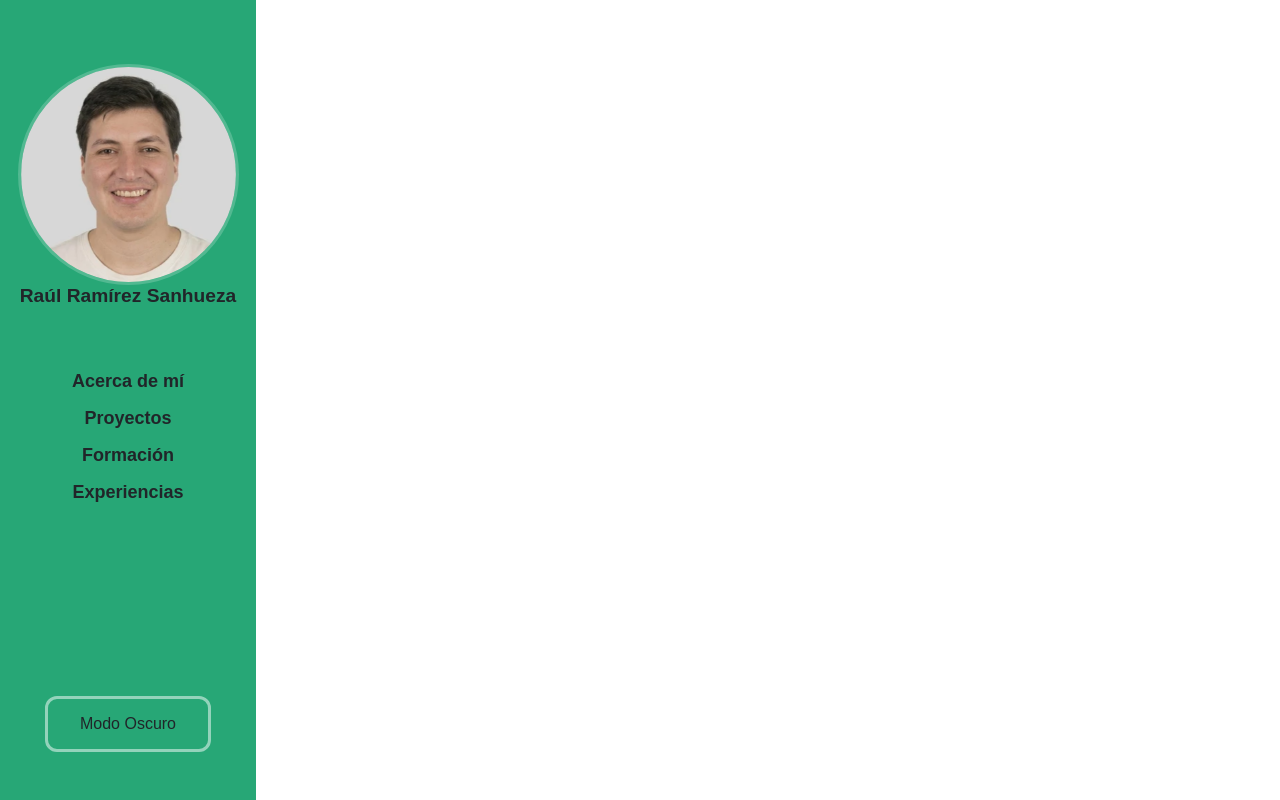
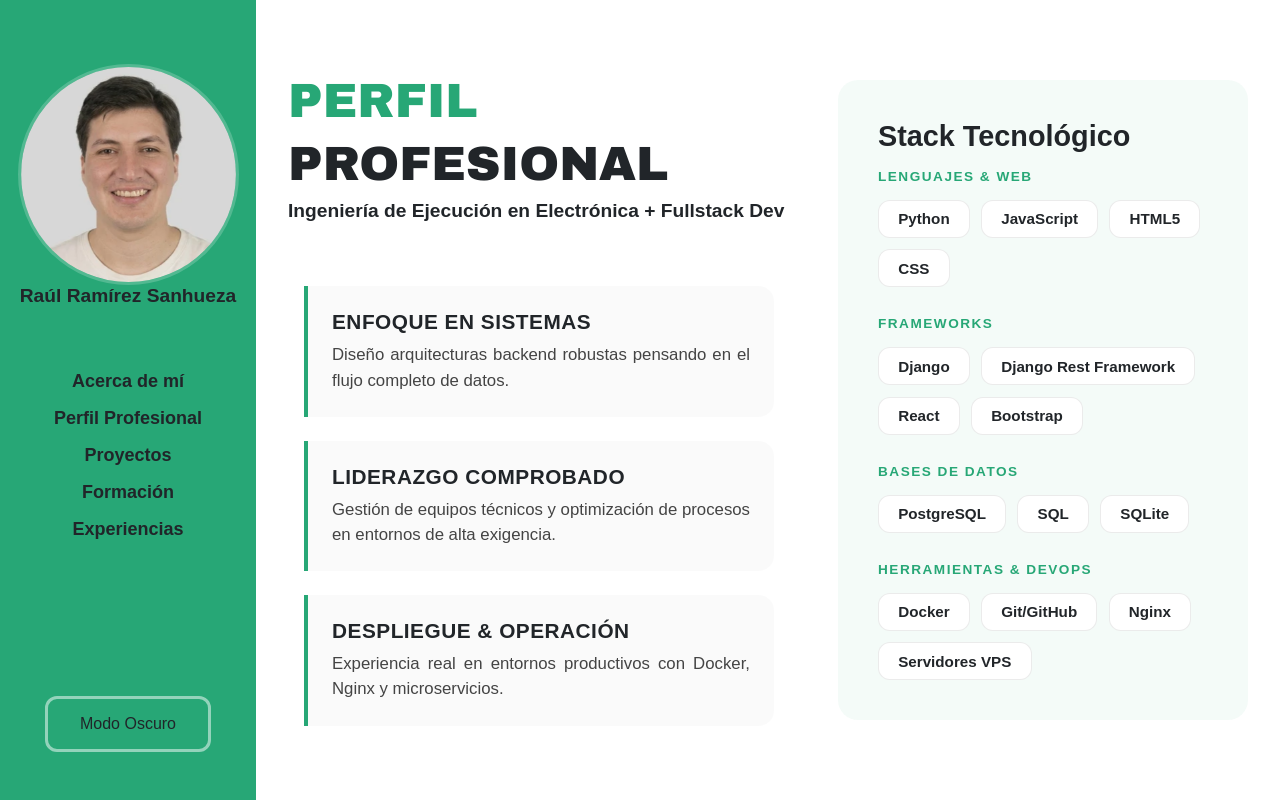
Before and after one commit to raul240sx/raul240sx.github.io, a React (Vite) app: page /expertise in a window 1280 px wide. Built offline with nearby package versions, Linux system fonts and the light colour scheme; a web font is replaced by a local one.

Commit message:
se incluye pagina de expertise

```diff
--- a/src/App.css
+++ b/src/App.css
@@ -8,7 +8,7 @@
 
 .container-section {
   width: 100%;
-  padding: 1rem;
+  padding: 2rem;
   display: flex;
   height: 100vh;
   box-sizing: border-box;
@@ -66,4 +66,11 @@
     margin-left: 0;
   }
 
+  .container-section {
+    display: flex;
+    flex-direction: column;
+    padding: 1rem;
+
+  }
+
 }
--- a/src/App.jsx
+++ b/src/App.jsx
@@ -1,8 +1,9 @@
 import { BrowserRouter as Router, Routes, Route} from 'react-router-dom';
-import HomePage from './pages/HomePage';
-import NavbarDesktop from './components/navbar/NavbarDesktop';
-import NavbarMobile from './components/navbar/NavbarMobile';
-import { ThemeProvider } from './context/ThemeContext';
+import HomePage from './pages/HomePage.jsx';
+import ExpertisePage from './pages/ExpertisePage.jsx'
+import NavbarDesktop from './components/navbar/NavbarDesktop.jsx';
+import NavbarMobile from './components/navbar/NavbarMobile.jsx';
+import { ThemeProvider } from './context/ThemeContext.jsx';
 import './App.css'
 
 function App() {
@@ -17,6 +18,7 @@ function App() {
         <main className='main-content'>
           <Routes>
             <Route path='/' element={<HomePage/>}/>
+            <Route path='/expertise' element={<ExpertisePage/>}/>
           </Routes>
         </main>
 
--- /dev/null
+++ b/src/components/common/CopyButton.css
@@ -0,0 +1,15 @@
+.copy-btn {
+  margin-left: auto;
+  background: var(--primary);
+  color: white;
+  border: none;
+  border-radius: 5px;
+  padding: 0.3rem 0.6rem;
+  cursor: pointer;
+  font-size: 0.8rem;
+  transition: all 0.2s ease;
+}
+
+.copy-btn:hover {
+  background: rgba(39, 167, 118, 0.5);
+}
--- /dev/null
+++ b/src/components/common/CopyButton.jsx
@@ -0,0 +1,33 @@
+import { useState, useRef } from 'react';
+import './CopyButton.css'
+
+
+function CopyButton({ text }) {
+  const [copied, setCopied] = useState(false);
+  const timeoutRef = useRef(null); // guardamos el timeout
+
+  const handleCopy = (e) => {
+    e.stopPropagation();
+    navigator.clipboard.writeText(text);
+
+    setCopied(true);
+
+    if (timeoutRef.current) {
+      clearTimeout(timeoutRef.current);
+    }
+
+    timeoutRef.current = setTimeout(() => {
+      setCopied(false);
+      timeoutRef.current = null; // limpiamos el ref
+    }, 2000);
+  };
+
+
+    return(
+    <button className='copy-btn' onClick={handleCopy}>
+      {copied ? 'Copiado' : 'Copiar'}
+    </button>
+    );
+}
+
+export default CopyButton;
--- a/src/components/navbar/NavbarDesktop.jsx
+++ b/src/components/navbar/NavbarDesktop.jsx
@@ -7,6 +7,7 @@ function NavbarDesktop() {
   const { theme, toggleTheme } = useTheme();
   const navItems = [
     { name: 'Acerca de mí', path: '/' },
+    { name: 'Perfil Profesional', path: '/expertise' },
     { name: 'Proyectos', path: '/projects' },
     { name: 'Formación', path: '/education' },
     { name: 'Experiencias', path: '/experiences' }
--- /dev/null
+++ b/src/pages/ExpertisePage.css
@@ -0,0 +1,90 @@
+.container-section {
+    align-items: center;
+}
+
+
+/* --- LADO IZQUIERDO: VALUE CARDS --- */
+
+.value-cards-container {
+    display: flex;
+    flex-direction: column;
+    gap: 1.5rem;
+    margin-top: 2rem;
+}
+
+.value-card {
+    padding: 1.5rem;
+    border-left: 4px solid var(--primary); /* Una línea sutil para guiar el ojo */
+    background: rgba(0, 0, 0, 0.02);
+    border-radius: 0 15px 15px 0;
+    transition: transform 0.3s ease;
+}
+
+[data-theme='dark'] .value-card {
+    background: rgba(255, 255, 255, 0.02);
+}
+
+.value-card:hover {
+    transform: translateX(10px); /* Efecto sutil al pasar el mouse */
+    background: rgba(39, 167, 118, 0.05);
+}
+
+.value-card h3 {
+    font-size: 1.3rem;
+    color: var(--dark-text);
+    margin-bottom: 0.5rem;
+    text-transform: uppercase;
+    letter-spacing: 0.5px;
+}
+
+.value-card p {
+    font-size: 1.05rem;
+    line-height: 1.5;
+    color: var(--gray-text);
+    margin: 0;
+}
+
+/* --- AJUSTES AL TECH STACK (LADO DERECHO) --- */
+
+.stack-container {
+    display: flex;
+    flex-direction: column;
+    gap: 1.8rem;
+}
+
+.skill-category-title {
+    font-size: 0.85rem;
+    text-transform: uppercase;
+    color: var(--primary);
+    letter-spacing: 1.5px;
+    margin-bottom: 1rem;
+    font-weight: 800;
+}
+
+.tags-grid {
+    display: flex;
+    flex-wrap: wrap;
+    gap: 0.7rem;
+}
+
+.skill-tag {
+    background: var(--white);
+    border: 1px solid rgba(0, 0, 0, 0.08);
+    padding: 0.6rem 1.2rem;
+    border-radius: 12px;
+    font-size: 0.95rem;
+    font-weight: 600;
+    transition: all 0.2s ease;
+}
+
+[data-theme='dark'] .skill-tag {
+    background: #1a242f;
+    border-color: rgba(255, 255, 255, 0.1);
+}
+
+.skill-tag:hover {
+    border-color: var(--primary);
+    background: var(--primary);
+    color: white;
+    box-shadow: 0 5px 15px rgba(39, 167, 118, 0.2);
+}
--- /dev/null
+++ b/src/pages/ExpertisePage.jsx
@@ -0,0 +1,66 @@
+import React from 'react';
+import './ExpertisePage.css'; // Archivo para estilos específicos de esta página
+
+const ExpertisePage = () => {
+  // Buena práctica: Centralizar los datos para que el JSX sea legible
+  const skills = [
+    { category: 'Lenguajes & Web', tools: ['Python', 'JavaScript', 'HTML5', 'CSS'] },
+    { category: 'Frameworks', tools: ['Django', 'Django Rest Framework', 'React', 'Bootstrap'] },
+    { category: 'Bases de Datos', tools: ['PostgreSQL', 'SQL', 'SQLite'] },
+    { category: 'Herramientas & DevOps', tools: ['Docker', 'Git/GitHub', 'Nginx', 'Servidores VPS'] }
+  ];
+
+  return (
+    <div className='expertise-container container-section'>
+      {/* --- LADO IZQUIERDO: RELATO --- */}
+      <div className='expertise-content content-section'>
+        <h1 className='section-title'>
+          <p className='title-first-color'>Perfil</p>
+          <p className='title-second-color'>Profesional</p>
+        </h1>
+
+        <p className='about-subtitle'>Ingeniería de Ejecución en Electrónica + Fullstack Dev</p>
+
+        <div className='info-section'>
+          <div className='value-cards-container'>
+            <div className='value-card'>
+                <h3>Enfoque en Sistemas</h3>
+                <p>Diseño arquitecturas backend robustas pensando en el flujo completo de datos.</p>
+            </div>
+
+            <div className='value-card'>
+                <h3>Liderazgo Comprobado</h3>
+                <p>Gestión de equipos técnicos y optimización de procesos en entornos de alta exigencia.</p>
+            </div>
+
+            <div className='value-card'>
+                <h3>Despliegue & Operación</h3>
+                <p>Experiencia real en entornos productivos con Docker, Nginx y microservicios.</p>
+            </div>
+        </div>
+        </div>
+      </div>
+
+
+      <div className='secondary-info-section'>
+        <h2>Stack Tecnológico</h2>
+        <div className='stack-container'>
+          {skills.map((group, idx) => (
+            <div key={idx} className='skill-group'>
+              <h3 className='skill-category-title'>{group.category}</h3>
+              <div className='tags-grid'>
+                {group.tools.map(tool => (
+                  <span key={tool} className='skill-tag'>
+                    {tool}
+                  </span>
+                ))}
+              </div>
+            </div>
+          ))}
+        </div>
+      </div>
+    </div>
+  );
+};
+
+export default ExpertisePage;
--- a/src/pages/HomePage.css
+++ b/src/pages/HomePage.css
@@ -1,10 +1,24 @@
+/* Contenedor Principal con mejor aire */
 .about-me-container {
-    align-items: center;
+    display: flex;
+    gap: 5rem; /* Espacio generoso entre columnas en lugar de línea */
+    align-items: center; /* Alinea arriba para que el stack no flote en el medio */
+}
+
+/* --- COLUMNA IZQUIERDA (Info) --- */
+.about-me-content {
+    flex: 3;
 }
 
 .section-title {
+    font-family: var(--font-titles);
+    font-size: 4.5rem; /* Un poco más grande para impacto */
+    line-height: 0.9;
+    margin-bottom: 0.5rem;
+    text-transform: uppercase;
     display: flex;
-    gap: 0.5rem;
+    flex-wrap: wrap;
+    gap: 0.8rem;
 }
 
 .about-subtitle {
@@ -16,28 +30,74 @@
 .info-section {
     display: flex;
     flex-direction: column;
-    gap: 1rem;
-    font-size: larger;
+    gap: 1.2rem;
 }
 
-.secondary-info-section {
-    padding-left: 3rem;
+.info-section p {
+    font-size: 1.15rem;
+    line-height: 1.7;
+    color: var(--gray-text);
+    text-align: justify;
 }
 
 
-.secondary-info-section p {
-    font-weight: 800;
-    margin-top: 1rem;
-    margin-bottom: 0.5rem;
+/* --- COLUMNA DERECHA (Stack) --- */
+.secondary-info-section {
+    background: rgba(39, 167, 118, 0.05); /* Fondo muy sutil con tu color primario */
+    padding: 2.5rem;
+    border-radius: 20px;
 }
 
-.secondary-info-section ul {
-    list-style: none;
-    display: flex;
+.secondary-info-section h2 {
+    margin-bottom: 1rem;
 }
 
-.secondary-info-section li {
-    padding-left: 1rem;
+
+
+[data-theme='dark'] .secondary-info-section {
+    background: rgba(255, 255, 255, 0.03);
+}
+
+
+.contact-list {
     display: flex;
+    flex-direction: column;
+    gap: 0.8rem;
+    list-style: none;
+    padding: 0;
+}
 
+.contact-item a {
+  display: flex;
+  align-items: center;
+  gap: 0.5rem;
+  width: 100%;
+  height: 100%;
+  color: inherit;
+  text-decoration: none;
 }
+
+
+.contact-item {
+    background: var(--white);
+    border: 1px solid rgba(0,0,0,0.05);
+    padding: 0.7rem;
+    border-radius: 10px;
+    display: flex;
+    align-items: center;
+    gap: 0.5rem;
+    font-size: 1rem;
+    font-weight: 600;
+    transition: all 0.2s ease;
+    padding-left: 10%;
+}
+
+[data-theme='dark'] .contact-item {
+    background: #1a242f;
+    border-color: rgba(255,255,255,0.05);
+}
+
+.contact-item:hover {
+    border-color: var(--primary);
+    box-shadow: 0 4px 12px rgba(39, 167, 118, 0.15);
+}
--- a/src/pages/HomePage.jsx
+++ b/src/pages/HomePage.jsx
@@ -1,5 +1,7 @@
 import { useState } from 'react';
-import { DjangoIcon, DjangoRestIcon, PythonIcon, DockerIcon, PostgreIcon, ReactIcon, BootstrapIcon, VpsIcon, NginxIcon, GitHubIcon, LinkedInIcon, PhoneIcon, EmailIcon } from '../components/common/icons.jsx'
+import { Link } from 'react-router-dom'
+import { GitHubIcon, LinkedInIcon, PhoneIcon, EmailIcon, BookmarkIcon } from '../components/common/icons.jsx'
+import CopyButton from '../components/common/CopyButton.jsx';
 import './HomePage.css'
 
 function HomePage() {
@@ -35,32 +37,43 @@ function HomePage() {
 
 			</div>
 			<div className='secondary-info-section'>
-				<h2>Stack principal</h2>
-				<p>Backend</p>
-				<ul>
-					<li><PythonIcon/>Python</li>
-					<li><DjangoIcon/>Django</li>
-					<li><DjangoRestIcon/>Django Rest Framework (DRF)</li>
-				</ul>
-
-				<p>Infraestructura</p>
-				<ul>
-					<li><DockerIcon/>Docker</li>
-					<li><NginxIcon/>Nginx</li>
-					<li><VpsIcon/>VPS</li>
-				</ul>
-
-				<p>Bases de datos</p>
-				<ul>
-					<li><PostgreIcon/>PostgreSQL</li>
-				</ul>
-
-				<p>Frontend</p>
-				<ul>
-					<li><ReactIcon/>React</li>
-					<li><BootstrapIcon/>Bootstrap</li>
-				</ul>
-
+				<h2>Contáctame</h2>
+				<div className='contact-section'>
+					<ul className='contact-list'>
+						<li className='contact-item'>
+							<a href='mailto:raul.ramirez1401@gmail.com'>
+								<EmailIcon />
+								raul.ramirez1401@gmail.com
+							</a>
+							<CopyButton text='raul.ramirez1401@gmail.com'/>
+						</li>
+						<li className='contact-item'>
+							<a href='tel:+56942857688'>
+								<PhoneIcon />
+								+569 4285 7688
+							</a>
+							<CopyButton text='569 4285 7688'/>
+						</li>
+						<li className='contact-item'>
+							<a href='https://www.linkedin.com/in/ra%C3%BAl-ram%C3%ADrez-sanhueza/' target='_blank' rel='noopener noreferrer'>
+								<LinkedInIcon />
+								LinkedIn
+							</a>
+						</li>
+						<li className='contact-item'>
+							<a href='https://github.com/raul240sx' target='_blank' rel='noopener noreferrer'>
+								<GitHubIcon />
+								Mi repositorio
+							</a>
+						</li>
+						<li className='contact-item'>
+							<a href='src/assets/CV_Raul_Ramirez_Sanhueza.pdf' download>
+								<BookmarkIcon />
+								Descargar CV
+							</a>
+						</li>
+					</ul>
+				</div>
 			</div>
 		</div>
 	)
```
Also changed, not shown: src/components/common/icons.jsx (+18 -4 lines), src/pages/ProjectsPage.jsx (added), 2 other files (tests, documents, lock files or other folders).
